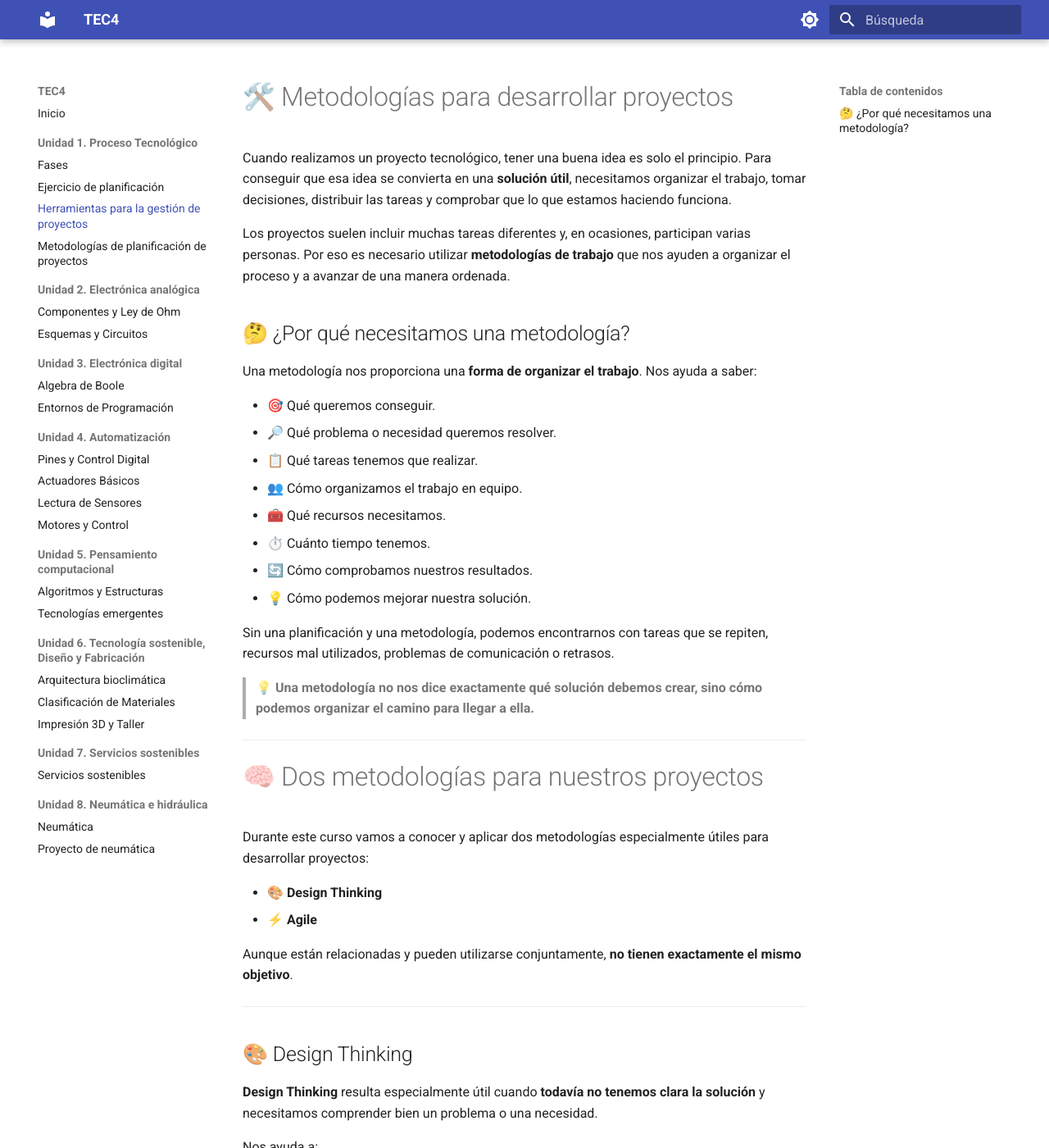
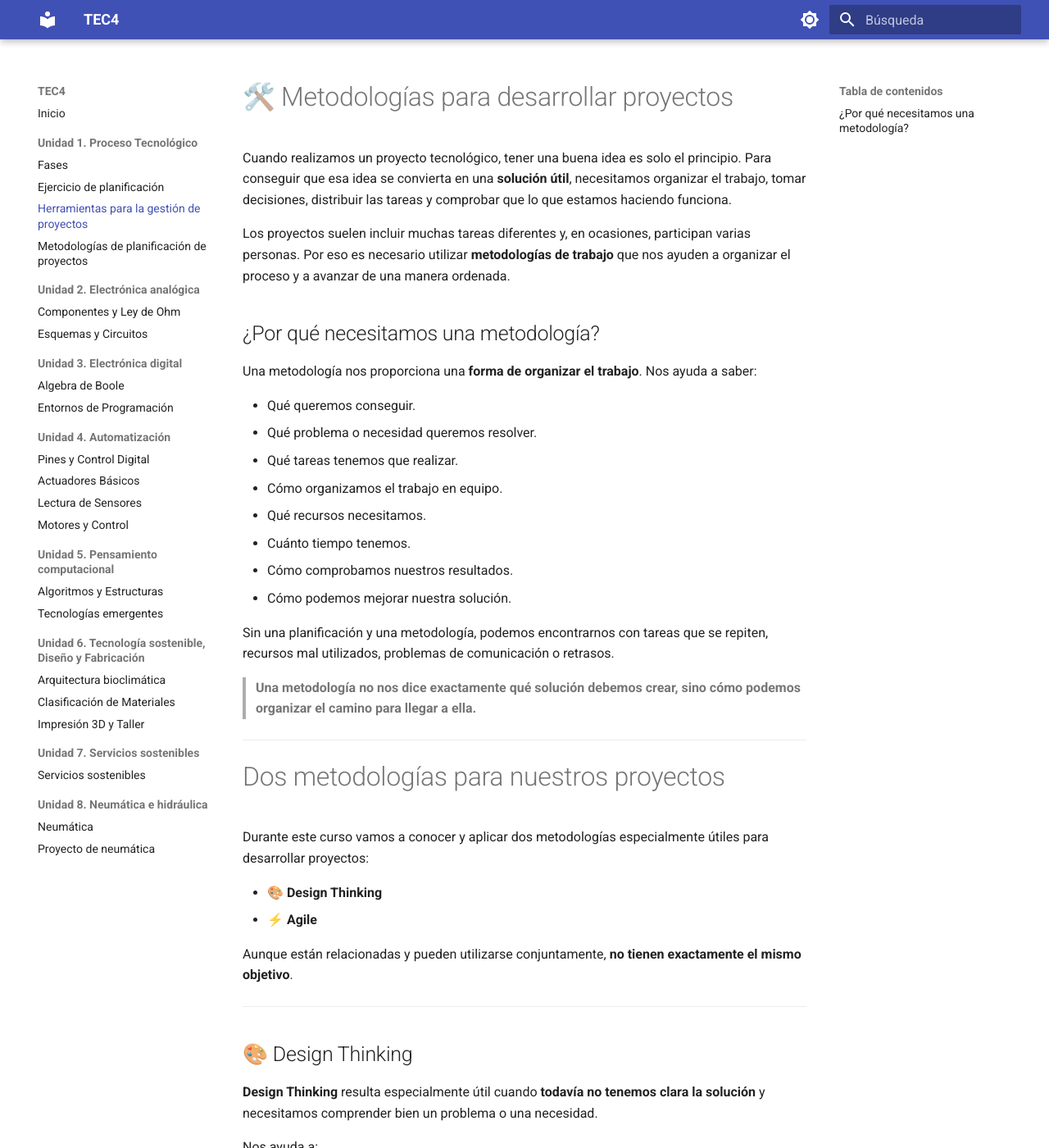
Before and after one commit to MdSmateriales/TEC4, an MkDocs documentation site: the page built from docs/unidad-1/herramientas-proyectos.md, in a window 1280 px wide and 1400 px high. Shown: the whole window at 82% size. Built offline with MkDocs 1.6.1 and Material for MkDocs 9.7.7, drawn with Linux system fonts in a browser that asks for light colours; some of the changed text lies outside the part shown.

Commit message:
Refactor headings by removing emojis and improving format
Removed emojis from section headings and adjusted formatting for clarity.

```diff
--- a/docs/unidad-1/herramientas-proyectos.md
+++ b/docs/unidad-1/herramientas-proyectos.md
@@ -4,26 +4,26 @@ Cuando realizamos un proyecto tecnológico, tener una buena idea es solo el prin
 
 Los proyectos suelen incluir muchas tareas diferentes y, en ocasiones, participan varias personas. Por eso es necesario utilizar **metodologías de trabajo** que nos ayuden a organizar el proceso y a avanzar de una manera ordenada.
 
-## 🤔 ¿Por qué necesitamos una metodología?
+##  ¿Por qué necesitamos una metodología?
 
 Una metodología nos proporciona una **forma de organizar el trabajo**. Nos ayuda a saber:
 
-- 🎯 Qué queremos conseguir.
-- 🔎 Qué problema o necesidad queremos resolver.
-- 📋 Qué tareas tenemos que realizar.
-- 👥 Cómo organizamos el trabajo en equipo.
-- 🧰 Qué recursos necesitamos.
-- ⏱️ Cuánto tiempo tenemos.
-- 🔄 Cómo comprobamos nuestros resultados.
-- 💡 Cómo podemos mejorar nuestra solución.
+-  Qué queremos conseguir.
+-  Qué problema o necesidad queremos resolver.
+-  Qué tareas tenemos que realizar.
+-  Cómo organizamos el trabajo en equipo.
+-  Qué recursos necesitamos.
+-  Cuánto tiempo tenemos.
+-  Cómo comprobamos nuestros resultados.
+-  Cómo podemos mejorar nuestra solución.
 
 Sin una planificación y una metodología, podemos encontrarnos con tareas que se repiten, recursos mal utilizados, problemas de comunicación o retrasos.
 
-> 💡 **Una metodología no nos dice exactamente qué solución debemos crear, sino cómo podemos organizar el camino para llegar a ella.**
+>  **Una metodología no nos dice exactamente qué solución debemos crear, sino cómo podemos organizar el camino para llegar a ella.**
 
 ---
 
-# 🧠 Dos metodologías para nuestros proyectos
+#  Dos metodologías para nuestros proyectos
 
 Durante este curso vamos a conocer y aplicar dos metodologías especialmente útiles para desarrollar proyectos:
 
@@ -77,7 +77,7 @@ Podemos utilizar **Agile durante el desarrollo del proyecto**, cuando necesitamo
 
 ---
 
-# 🔗 ¿Cómo se complementan?
+#  ¿Cómo se complementan?
 
 Las dos metodologías pueden utilizarse juntas.
 
@@ -99,7 +99,7 @@ Podemos imaginar el desarrollo de un proyecto como un viaje:
           🧪 Revisar + Mejorar
                   ↓
              🚀 RESULTADO
-
+``
 # ⚡ Metodología Agile
 
 ## 🚀 ¿Qué es Agile?
```
